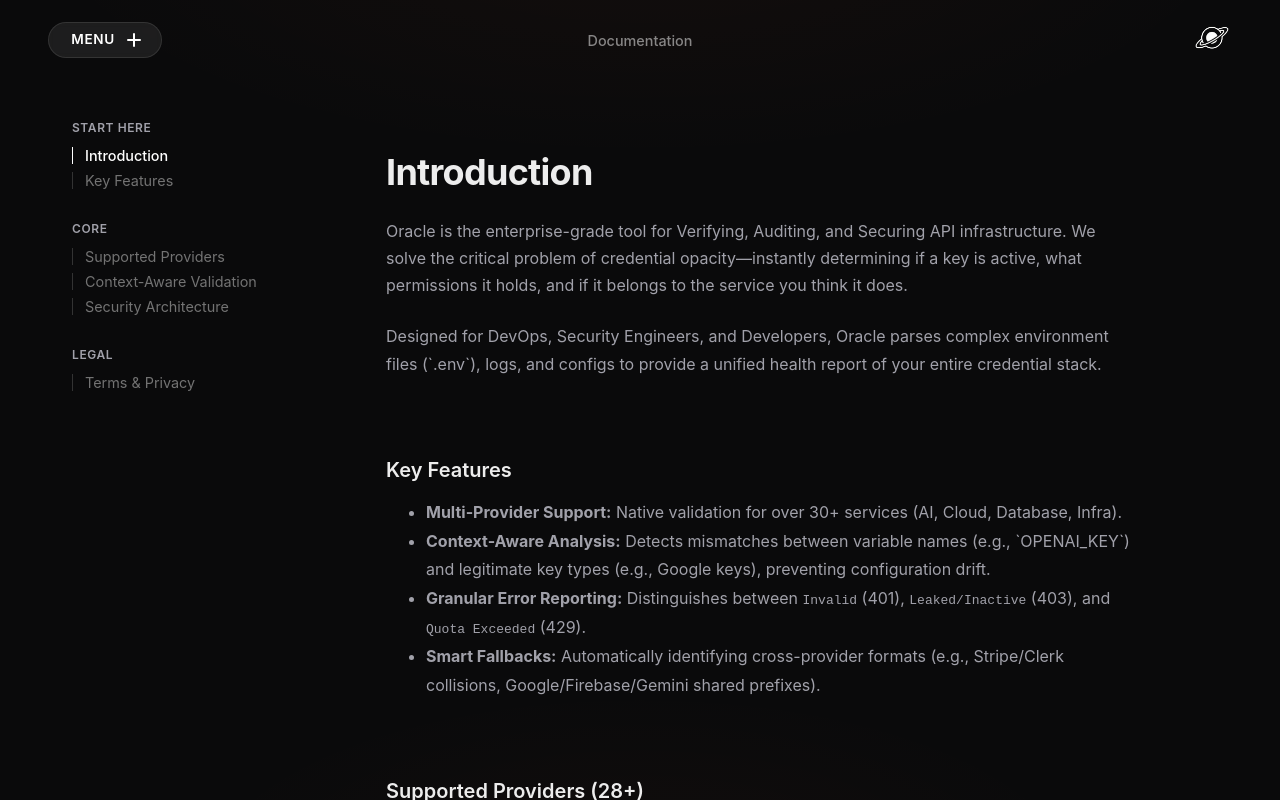
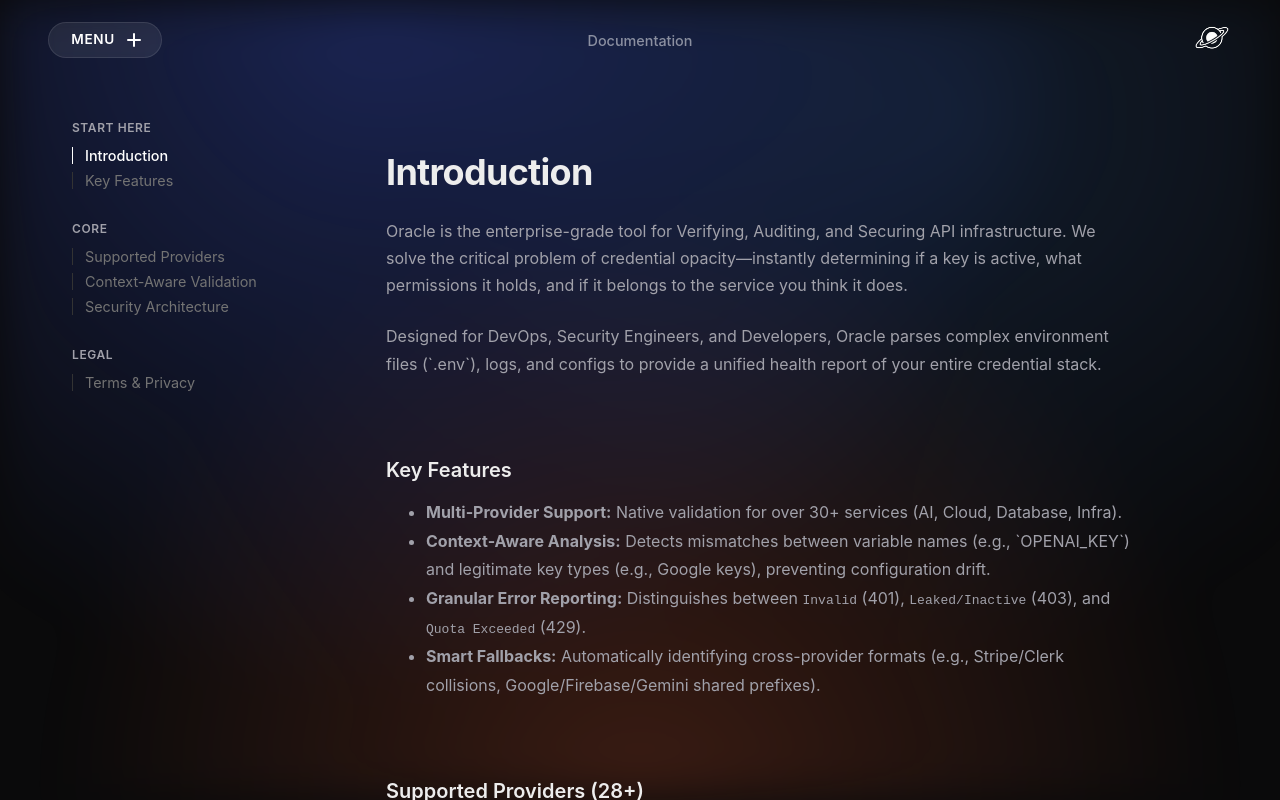
Before and after one commit to Adi-gitX/Oracle, a Next.js app: page /docs in a window 1280 px wide. Built offline with nearby package versions, Linux system fonts and the light colour scheme.

Commit message:
auto-commit for 5fb5fd43-31b0-4c56-8589-94d1c980ae9c

```diff
--- a/styles/Dashboard.module.css
+++ b/styles/Dashboard.module.css
@@ -11,7 +11,7 @@
     flex-direction: column;
 }
 
-/* Subtle background — flat with minimal hint of warmth at edges only */
+/* Background Gradients - rich ambient color */
 .backgroundGlow {
     position: absolute;
     top: 0;
@@ -21,18 +21,21 @@
     z-index: 0;
     pointer-events: none;
     background:
-        radial-gradient(ellipse 80% 50% at 50% -10%, rgba(255, 108, 55, 0.04) 0%, transparent 60%),
-        radial-gradient(ellipse 60% 40% at 50% 110%, rgba(255, 108, 55, 0.03) 0%, transparent 60%);
+        radial-gradient(circle at 30% 0%, rgba(66, 100, 255, 0.30) 0%, transparent 58%),
+        radial-gradient(circle at 75% 15%, rgba(64, 140, 255, 0.14) 0%, transparent 45%),
+        radial-gradient(circle at 50% 100%, rgba(255, 100, 50, 0.20) 0%, transparent 58%);
+    filter: blur(24px);
 }
 
 .backgroundGlowSubtle {
-    opacity: 0.6;
+    opacity: 0.45;
 }
 
 .backgroundGlowPostman {
     background:
-        radial-gradient(ellipse 70% 40% at 50% -5%, rgba(255, 108, 55, 0.06) 0%, transparent 55%),
-        radial-gradient(ellipse 50% 30% at 50% 105%, rgba(255, 108, 55, 0.04) 0%, transparent 55%);
+        radial-gradient(circle at 50% 0%, rgba(255, 108, 55, 0.28) 0%, transparent 60%),
+        radial-gradient(circle at 50% 100%, rgba(255, 80, 30, 0.18) 0%, transparent 62%);
+    filter: blur(22px);
 }
 
 .workspaceShell {
```
